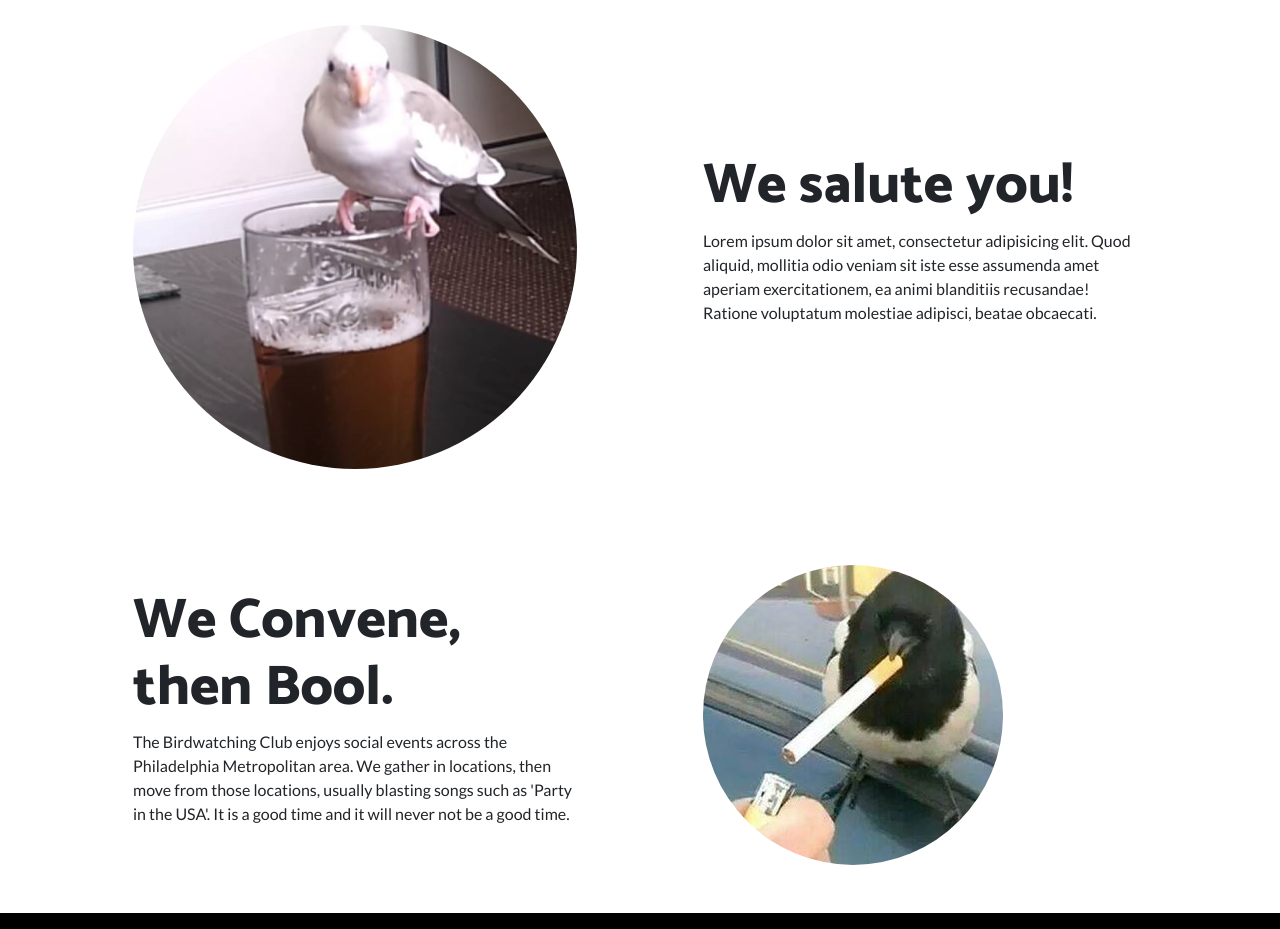
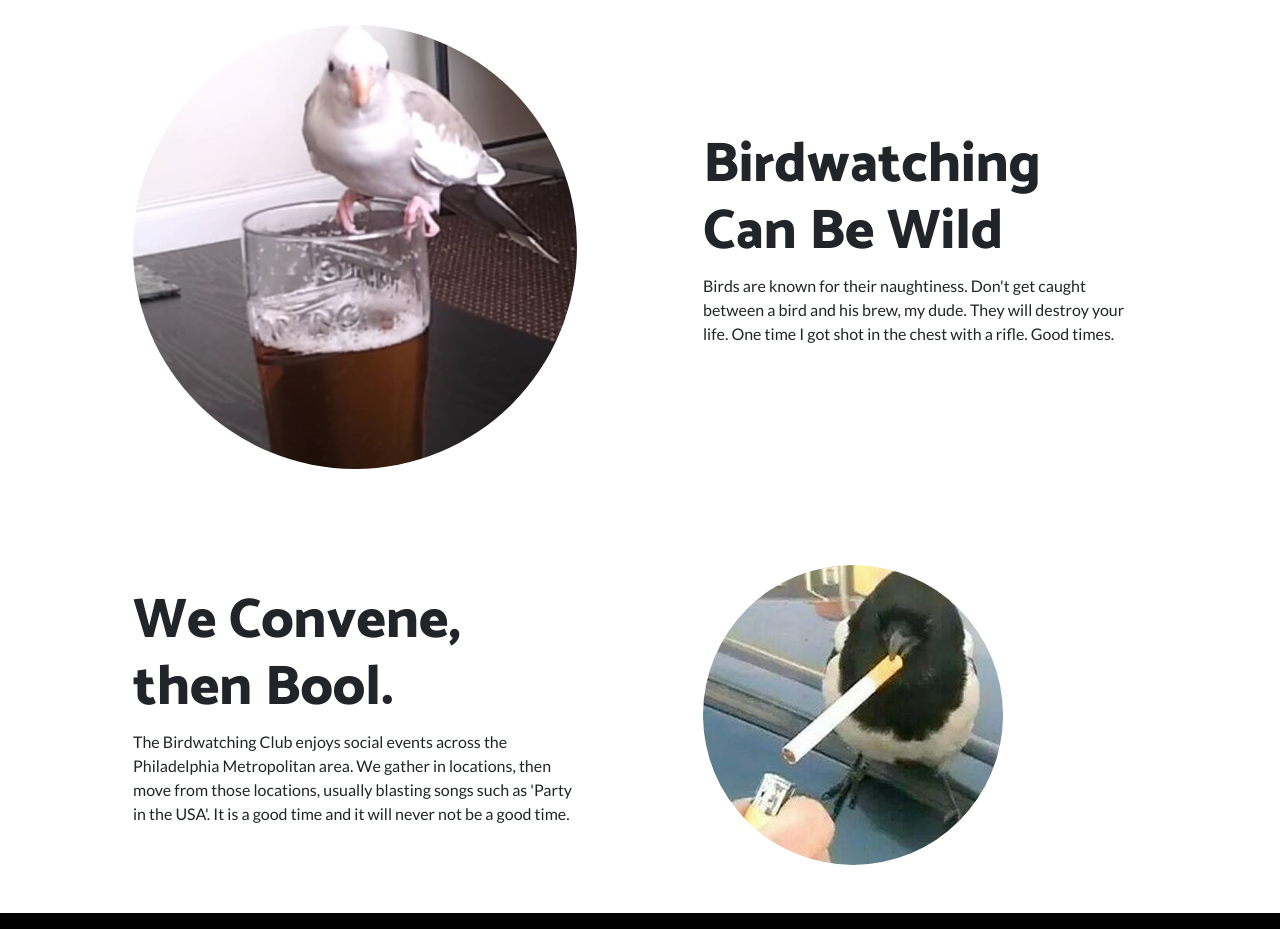
Before and after one commit to masoncooper99/birdclubwebsite, a website: page index.html in a window 1280 px wide. Shown: the part 1060-1989 px from the top of the page. Drawn offline with Linux system fonts and the light colour scheme.

Commit message:
Update index.html

```diff
--- a/index.html
+++ b/index.html
@@ -84,8 +84,9 @@
           </div>
           <div class="col-lg-6">
             <div class="p-5">
-              <h2 class="display-4">We salute you!</h2>
-              <p>Lorem ipsum dolor sit amet, consectetur adipisicing elit. Quod aliquid, mollitia odio veniam sit iste esse assumenda amet aperiam exercitationem, ea animi blanditiis recusandae! Ratione voluptatum molestiae adipisci, beatae obcaecati.</p>
+              <h2 class="display-4">Birdwatching Can Be Wild</h2>
+              <p>Birds are known for their naughtiness. Don't get caught between a bird and his brew, my dude. They will destroy your life. One time I got shot in the chest with a rifle. Good times.
+                </p>
             </div>
           </div>
         </div>
```
